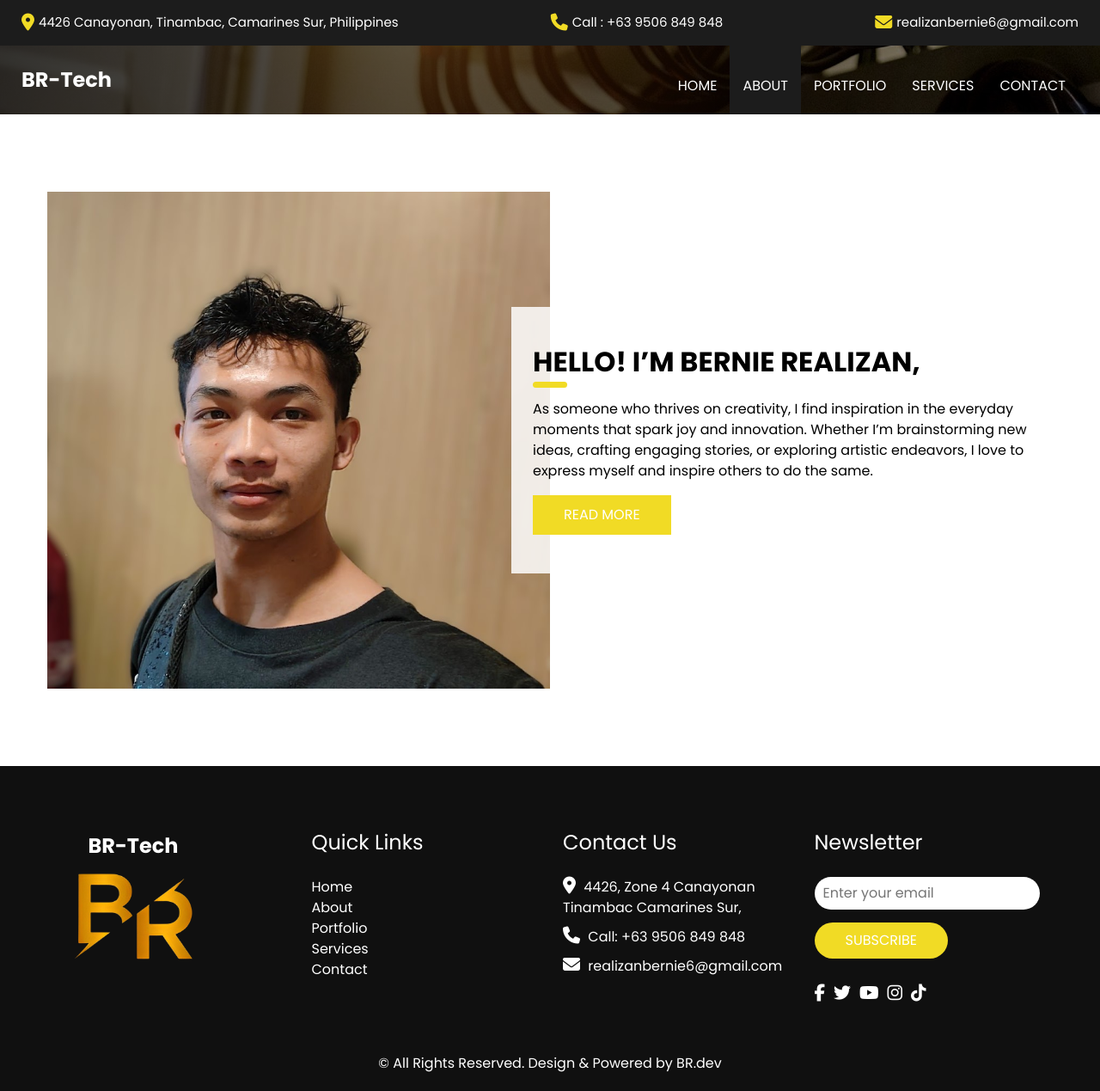
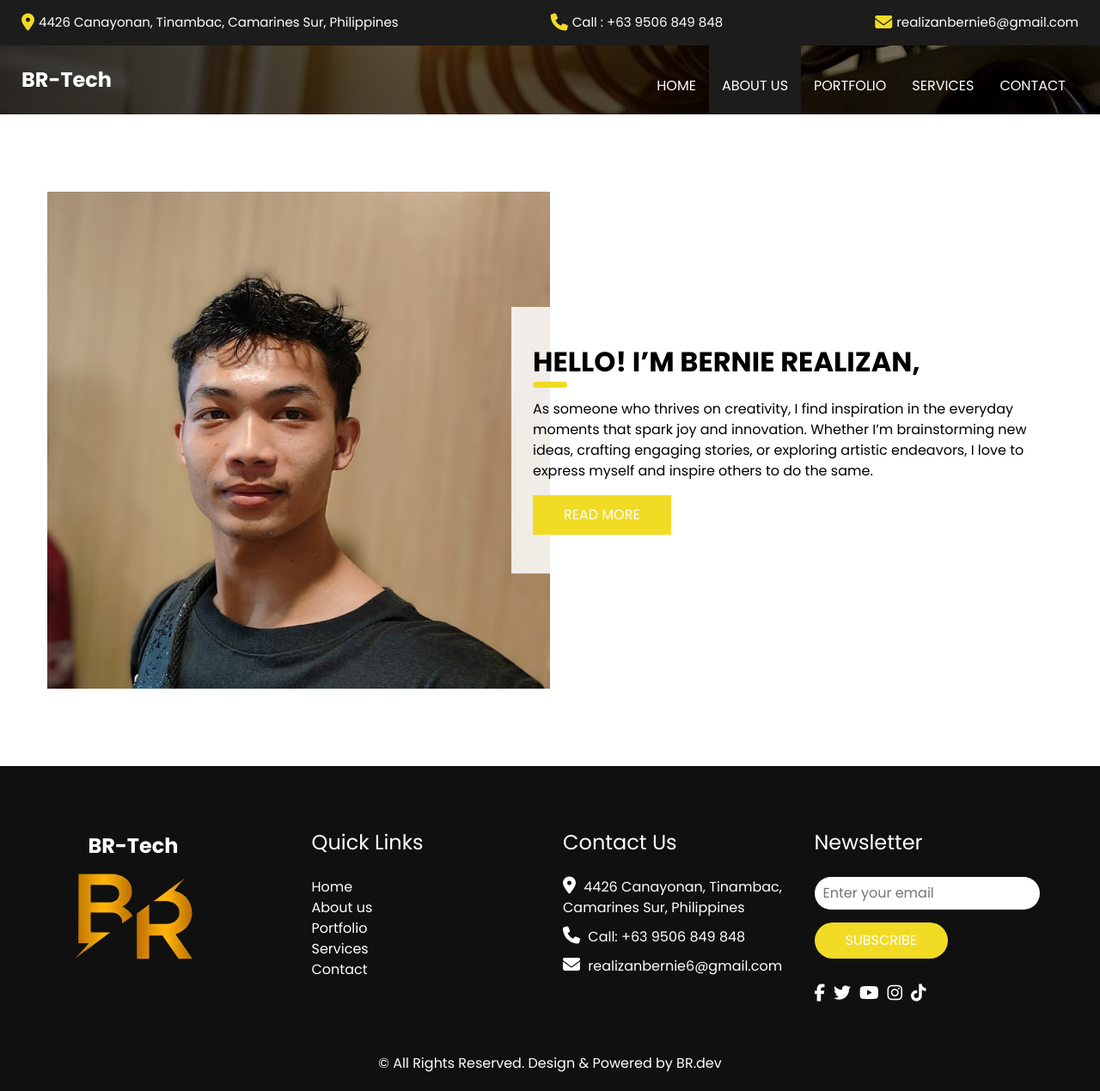
Before and after one commit to realizanbernie/realizanbernie.github.io, a plain HTML site: page about me.html in a window 1280 px wide. Shown: the whole page at 86% size. Drawn offline with Linux system fonts and the light colour scheme.

Commit message:
Update about me.html

```diff
--- a/about me.html
+++ b/about me.html
@@ -79,7 +79,7 @@
                   <a class="nav-link" href="index.html">Home <span class="sr-only">(current)</span></a>
                 </li>
                 <li class="nav-item active">
-                  <a class="nav-link" href="about me.html"> About</a>
+                  <a class="nav-link" href="about me.html"> About us</a>
                 </li>
                 <li class="nav-item">
                   <a class="nav-link" href="portfolio.html"> Portfolio </a>
@@ -180,7 +180,7 @@
               </li>
               <li>
                 <a href="about me.html" class="inf">
-                  About
+                  About us
                 </a>
               </li>
               <li>
@@ -211,7 +211,7 @@
             <a href="https://maps.app.goo.gl/9bp281MXdJbpZ1jg8" class="inf" target="_blank" >
               <i class="fa fa-map-marker" aria-hidden="true"></i>
               <span class="inf">
-                4426, Zone 4 Canayonan Tinambac Camarines Sur,
+                4426 Canayonan, Tinambac, Camarines Sur, Philippines
               </span>
             </a>
             <a href="tel:+639506849848" class="inf">
```
